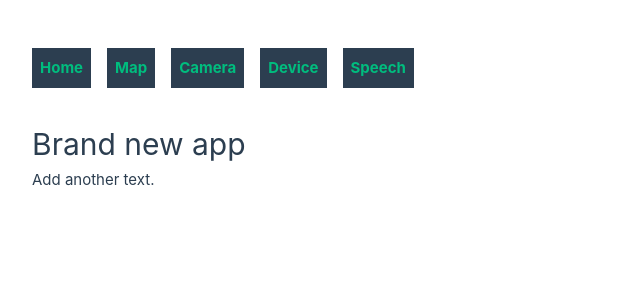
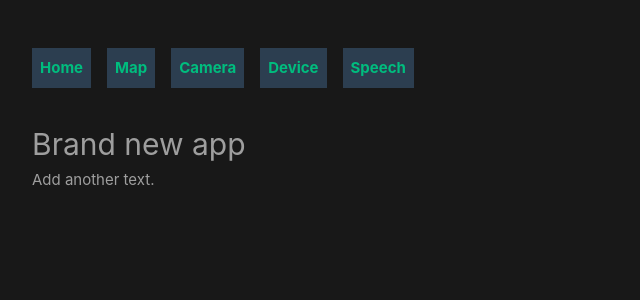
Before and after one commit to pionkipl/vue-3-vite-pwa, a Vue app: page / in a window 1280 px wide. Shown: the top 300 px of the page, without its empty margins (0-640 px from the left). Built offline with nearby package versions, Linux system fonts and the light colour scheme; no server answers.

Commit message:
Feat: back notifications again.

```diff
--- a/src/assets/base.css
+++ b/src/assets/base.css
@@ -21,22 +21,6 @@
   --vt-c-text-dark-2: rgba(235, 235, 235, 0.64);
 }
 
-/* semantic color variables for this project */
-:root {
-  --color-background: var(--vt-c-white);
-  --color-background-soft: var(--vt-c-white-soft);
-  --color-background-mute: var(--vt-c-white-mute);
-
-  --color-border: var(--vt-c-divider-light-2);
-  --color-border-hover: var(--vt-c-divider-light-1);
-
-  --color-heading: var(--vt-c-text-light-1);
-  --color-text: var(--vt-c-text-light-1);
-
-  --section-gap: 160px;
-}
-
-@media (prefers-color-scheme: dark) {
 :root {
   --color-background: var(--vt-c-black);
   --color-background-soft: var(--vt-c-black-soft);
@@ -47,7 +31,6 @@
 
   --color-heading: var(--vt-c-text-dark-1);
   --color-text: var(--vt-c-text-dark-2);
-  }
 }
 
 *,
--- a/src/main.js
+++ b/src/main.js
@@ -15,51 +15,52 @@ const updateSW = registerSW({
   },
 })
 
-// import { initializeApp } from "firebase/app";
-// import { getMessaging, getToken, onMessage } from "firebase/messaging";
+import { initializeApp } from "firebase/app";
+import { getMessaging, getToken, onMessage } from "firebase/messaging";
 
 
-// const firebaseConfig = {
-//   apiKey: import.meta.env.VITE_APP_KEY,
-//   authDomain: "vue-3-pwa.firebaseapp.com",
-//   projectId: "vue-3-pwa",
-//   storageBucket: "vue-3-pwa.appspot.com",
-//   messagingSenderId: import.meta.env.VITE_APP_SENDER_ID,
-//   appId: import.meta.env.VITE_APP_ID,
-//   measurementId: "G-KSCPZM1BB2"
-// };
-//
-// const appFb = initializeApp(firebaseConfig);
-//
-// const messaging = getMessaging(appFb);
-//
-// const vapidKey = import.meta.env.VITE_APP_VAPID_KEY;
+const firebaseConfig = {
+  apiKey: import.meta.env.VITE_APP_KEY,
+  authDomain: "vue-3-pwa.firebaseapp.com",
+  projectId: "vue-3-pwa",
+  storageBucket: "vue-3-pwa.appspot.com",
+  messagingSenderId: import.meta.env.VITE_APP_SENDER_ID,
+  appId: import.meta.env.VITE_APP_ID,
+  measurementId: "G-KSCPZM1BB2"
+};
 
-// function requestPermission() {
-//   console.log('Requesting permission...');
-//   Notification.requestPermission().then((permission) => {
-//     if (permission === 'granted') {
-//       console.log('Notification permission granted.');
-//
-//       getToken(messaging,{ vapidKey: vapidKey }).then((currentToken) => {
-//         if (currentToken) {
-//           onMessage(messaging, (payload) => {
-//             console.log('Message received. ', payload);
-//             // ...
-//           });
-//         } else {
-//           // Show permission request UI
-//           console.log('No registration token available. Request permission to generate one.');
-//         }
-//       }).catch((err) => {
-//         console.log('An error occurred while retrieving token. ', err);
-//         // ...
-//       });
-//     }
-//   })
-// }
+const appFb = initializeApp(firebaseConfig);
 
-// requestPermission();
+const messaging = getMessaging(appFb);
+
+const vapidKey = import.meta.env.VITE_APP_VAPID_KEY;
+
+function requestPermission() {
+  console.log('Requesting permission...');
+  Notification.requestPermission().then((permission) => {
+    if (permission === 'granted') {
+      console.log('Notification permission granted.');
+
+      getToken(messaging,{ vapidKey: vapidKey }).then((currentToken) => {
+        if (currentToken) {
+          console.log('token', currentToken)
+          onMessage(messaging, (payload) => {
+            console.log('Message received. ', payload);
+            // ...
+          });
+        } else {
+          // Show permission request UI
+          console.log('No registration token available. Request permission to generate one.');
+        }
+      }).catch((err) => {
+        console.log('An error occurred while retrieving token. ', err);
+        // ...
+      });
+    }
+  })
+}
+
+requestPermission();
 
 
 const app = createApp(App)
```
Lines whose indentation alone changed are shown as unchanged.
